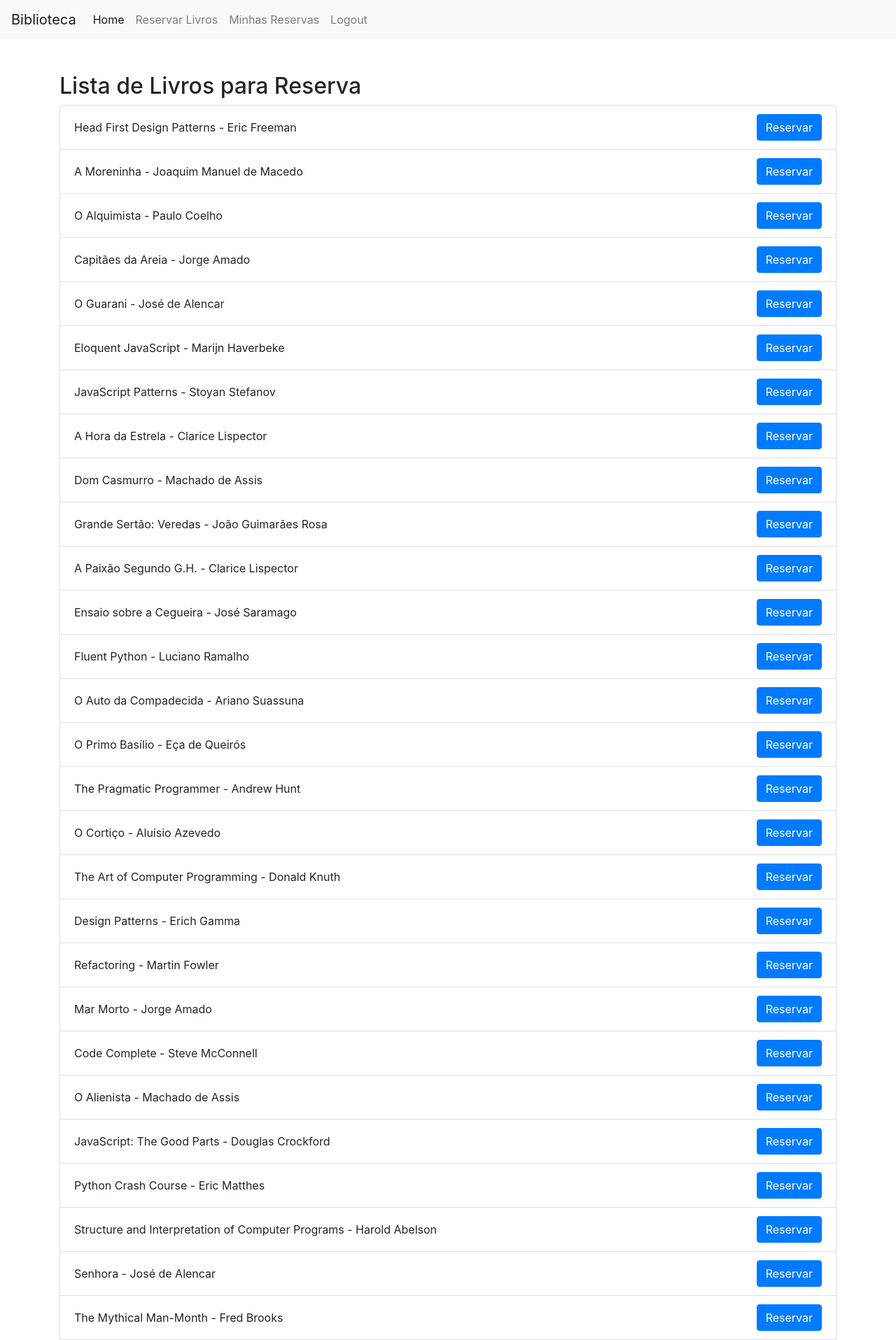
After one commit to joaofgdev/biblioteca-sesi, a Flask app: page /reservar in a window 1280 px wide. The commit adds this page. Shown: the top 1915 px of the page at 70% size. Run offline with Flask 3, Linux system fonts and the light colour scheme; the visitor is signed in with stand-in values (Sample User, id 1); data comes from the database, SQL or seed files in the repository; some libraries are stand-ins or nearby versions.

Commit message:
fim da biblioteca

```diff
--- a/app.py
+++ b/app.py
@@ -1,3 +1,4 @@
+import datetime
 from flask import Flask, render_template, request, redirect, url_for, flash
 from flask_sqlalchemy import SQLAlchemy
 from flask_bcrypt import Bcrypt
@@ -21,11 +22,17 @@ class User(db.Model, UserMixin):
     id = db.Column(db.Integer, primary_key=True)
     username = db.Column(db.String(150), nullable=False, unique=True)
     password = db.Column(db.String(150), nullable=False)
+    first_name = db.Column(db.String(150), nullable=False)
+    last_name = db.Column(db.String(150), nullable=False)
+    role = db.Column(db.String(150), nullable=False)
     is_admin = db.Column(db.Boolean, default=False)
 
-    def __init__(self, username, password, is_admin=False):
+    def __init__(self, username, password, first_name, last_name, role, is_admin=False):
         self.username = username
         self.password = bcrypt.generate_password_hash(password).decode("utf-8")
+        self.first_name = first_name
+        self.last_name = last_name
+        self.role = role
         self.is_admin = is_admin
 
 @login_manager.user_loader
@@ -70,6 +77,16 @@ with app.app_context():
             )
             db.session.add(livro)
     db.session.commit()
+
+class Reservation(db.Model):
+    id = db.Column(db.Integer, primary_key=True)
+    user_id = db.Column(db.Integer, db.ForeignKey('user.id'), nullable=False)
+    book_id = db.Column(db.Integer, db.ForeignKey('livro.id'), nullable=False)
+    date_reserved = db.Column(db.DateTime, nullable=False, default=datetime.datetime.utcnow)
+
+    def __init__(self, user_id, book_id):
+        self.user_id = user_id
+        self.book_id = book_id
 
 @app.route("/inicio")
 @login_required
@@ -160,18 +177,78 @@ def cadastro():
     if request.method == "POST":
         username = request.form.get("username")
         password = request.form.get("password")
+        first_name = request.form.get("first_name")
+        last_name = request.form.get("last_name")
+        role = request.form.get("role")
+        is_admin = request.form.get("is_admin") == 'on'  # Verifica se o checkbox foi marcado
+
+        # Verifique se o usuário já existe
         existing_user = User.query.filter_by(username=username).first()
         if existing_user:
             flash("Nome de usuário já existe. Tente um diferente.")
             return redirect(url_for("cadastro"))
 
-        new_user = User(username=username, password=password)
+        # Criação de um novo usuário
+        new_user = User(username=username, password=password, first_name=first_name, last_name=last_name, role=role, is_admin=is_admin)
         db.session.add(new_user)
         db.session.commit()
         flash("Cadastro realizado com sucesso! Você já pode fazer login.")
         return redirect(url_for("login"))
     return render_template("cadastro.html")
 
+@app.errorhandler(403)
+def forbidden_error(error):
+    return render_template("403.html"), 403
+
+@app.route("/reservar", methods=["GET"])
+@login_required
+def reservar():
+    livros = Livro.query.all()  # Pega todos os livros
+    return render_template("reservar.html", livros=livros)
+
+@app.route("/fazer_reserva/<int:book_id>")
+@login_required
+def fazer_reserva(book_id):
+    # Verifica se o livro já foi reservado pelo usuário
+    reserva_existente = Reservation.query.filter_by(user_id=current_user.id, book_id=book_id).first()
+    if reserva_existente:
+        flash("Você já reservou este livro.")
+        return redirect(url_for("reservar"))
+
+    # Criação de uma nova reserva
+    nova_reserva = Reservation(user_id=current_user.id, book_id=book_id)
+    db.session.add(nova_reserva)
+    db.session.commit()
+    flash("Reserva realizada com sucesso!")
+    return redirect(url_for("reservar"))
+
+@app.route("/minhas_reservas")
+@login_required
+def minhas_reservas():
+    reservas = Reservation.query.filter_by(user_id=current_user.id).all()
+    return render_template("minhas_reservas.html", reservas=reservas)
+
+@app.route("/dashboard")
+@login_required
+@admin_required
+def dashboard():
+    # Totalizadores
+    total_livros = Livro.query.count()
+    total_usuarios = User.query.count()
+    total_reservas = Reservation.query.count()
+
+    # Dados para os gráficos
+    livros_por_autor = db.session.query(Livro.autor, db.func.count(Livro.id)).group_by(Livro.autor).all()
+    livros_por_ano = db.session.query(Livro.ano, db.func.count(Livro.id)).group_by(Livro.ano).all()
+    livros_por_editora = db.session.query(Livro.editora, db.func.count(Livro.id)).group_by(Livro.editora).all()
+
+    return render_template("dashboard.html",
+                           total_livros=total_livros,
+                           total_usuarios=total_usuarios,
+                           total_reservas=total_reservas,
+                           livros_por_autor=livros_por_autor,
+                           livros_por_ano=livros_por_ano,
+                           livros_por_editora=livros_por_editora)
 
 
 if __name__ == "__main__":
--- /dev/null
+++ b/templates/_navbar.html
@@ -0,0 +1,47 @@
+
+<!DOCTYPE html>
+<html>
+  <head>
+    <meta charset="UTF-8" />
+    <meta name="viewport" content="width=device-width, initial-scale=1.0" />
+    <link rel="stylesheet" href="https://maxcdn.bootstrapcdn.com/bootstrap/4.0.0/css/bootstrap.min.css" />
+  </head>
+  <body>
+    <nav class="navbar navbar-expand-lg navbar-light bg-light">
+      <a class="navbar-brand" href="{{ url_for('inicio') }}">Biblioteca</a>
+      <button class="navbar-toggler" type="button" data-toggle="collapse" data-target="#navbarNav" aria-controls="navbarNav" aria-expanded="false" aria-label="Toggle navigation">
+        <span class="navbar-toggler-icon"></span>
+      </button>
+      <div class="collapse navbar-collapse" id="navbarNav">
+        <ul class="navbar-nav">
+          <li class="nav-item active">
+            <a class="nav-link" href="{{ url_for('inicio') }}">Home</a>
+          </li>
+          <li class="nav-item">
+            <a class="nav-link" href="{{ url_for('reservar') }}">Reservar Livros</a>
+          </li>
+          <li class="nav-item">
+            <a class="nav-link" href="{{ url_for('minhas_reservas') }}">Minhas Reservas</a>
+          </li>
+          {% if current_user.is_authenticated %}
+          <li class="nav-item">
+            <a class="nav-link" href="{{ url_for('logout') }}">Logout</a>
+          </li>
+          {% else %}
+          <li class="nav-item">
+            <a class="nav-link" href="{{ url_for('login') }}">Login</a>
+          </li>
+          {% endif %}
+          {% if current_user.is_authenticated and current_user.is_admin %}
+          <li class="nav-item">
+            <a class="nav-link" href="{{ url_for('novo') }}">Cadastrar Livro</a>
+          </li>
+          <li class="nav-item">
+            <a class="nav-link" href="{{ url_for('cadastro') }}">Cadastro de Usuários</a>
+          </li>
+          {% endif %}
+        </ul>
+      </div>
+    </nav>
+  </body>
+</html>
--- a/templates/editar.html
+++ b/templates/editar.html
@@ -10,6 +10,7 @@
     />
   </head>
   <body>
+    {% include '_navbar.html' %}
     <div class="container mt-5">
       <h1>Editar Livro</h1>
       <form action="{{ url_for('atualizar', id=livro.id) }}" method="post">
--- a/templates/lista.html
+++ b/templates/lista.html
@@ -26,6 +26,7 @@
     </style>
   </head>
   <body>
+    {% include '_navbar.html' %}
     <div class="container">
       <div class="page-header">
         <h1>{{ titulo }}</h1>
@@ -96,5 +97,8 @@
         },
       });
     </script>
+    <script src="https://code.jquery.com/jquery-3.2.1.slim.min.js"></script>
+    <script src="https://cdnjs.cloudflare.com/ajax/libs/popper.js/1.11.0/umd/popper.min.js"></script>
+    <script src="https://maxcdn.bootstrapcdn.com/bootstrap/4.0.0/js/bootstrap.min.js"></script>
   </body>
 </html>
--- a/templates/login.html
+++ b/templates/login.html
@@ -10,6 +10,7 @@
     <title>Login</title>
   </head>
   <body>
+    {% include '_navbar.html' %}
     <div class="container mt-5">
       <h2>Login</h2>
       <form action="{{ url_for('login') }}" method="POST">
--- a/templates/novo.html
+++ b/templates/novo.html
@@ -12,6 +12,7 @@
     />
   </head>
   <body>
+    {% include '_navbar.html' %}
     <div class="container mt-5">
       <div class="page-header">
         <h1>{{ titulo }}</h1>
--- /dev/null
+++ b/templates/reservar.html
@@ -0,0 +1,23 @@
+<!DOCTYPE html>
+<html>
+  <head>
+    <meta charset="UTF-8" />
+    <meta name="viewport" content="width=device-width, initial-scale=1.0" />
+    <link rel="stylesheet" href="https://maxcdn.bootstrapcdn.com/bootstrap/4.0.0/css/bootstrap.min.css" />
+    <title>Reservar Livro</title>
+  </head>
+  <body>
+    {% include '_navbar.html' %}
+    <div class="container mt-5">
+      <h2>Lista de Livros para Reserva</h2>
+      <ul class="list-group">
+        {% for livro in livros %}
+        <li class="list-group-item d-flex justify-content-between align-items-center">
+          {{ livro.titulo }} - {{ livro.autor }}
+          <a href="{{ url_for('fazer_reserva', book_id=livro.id) }}" class="btn btn-primary">Reservar</a>
+        </li>
+        {% endfor %}
+      </ul>
+    </div>
+  </body>
+</html>
```
Also changed, not shown: create_user.py (+10 -4 lines), templates/403.html (added, +22 -0 lines), templates/cadastro.html (+17 -0 lines), templates/dashboard.html (added, +126 -0 lines), templates/minhasreservas.html (added, +23 -0 lines).
